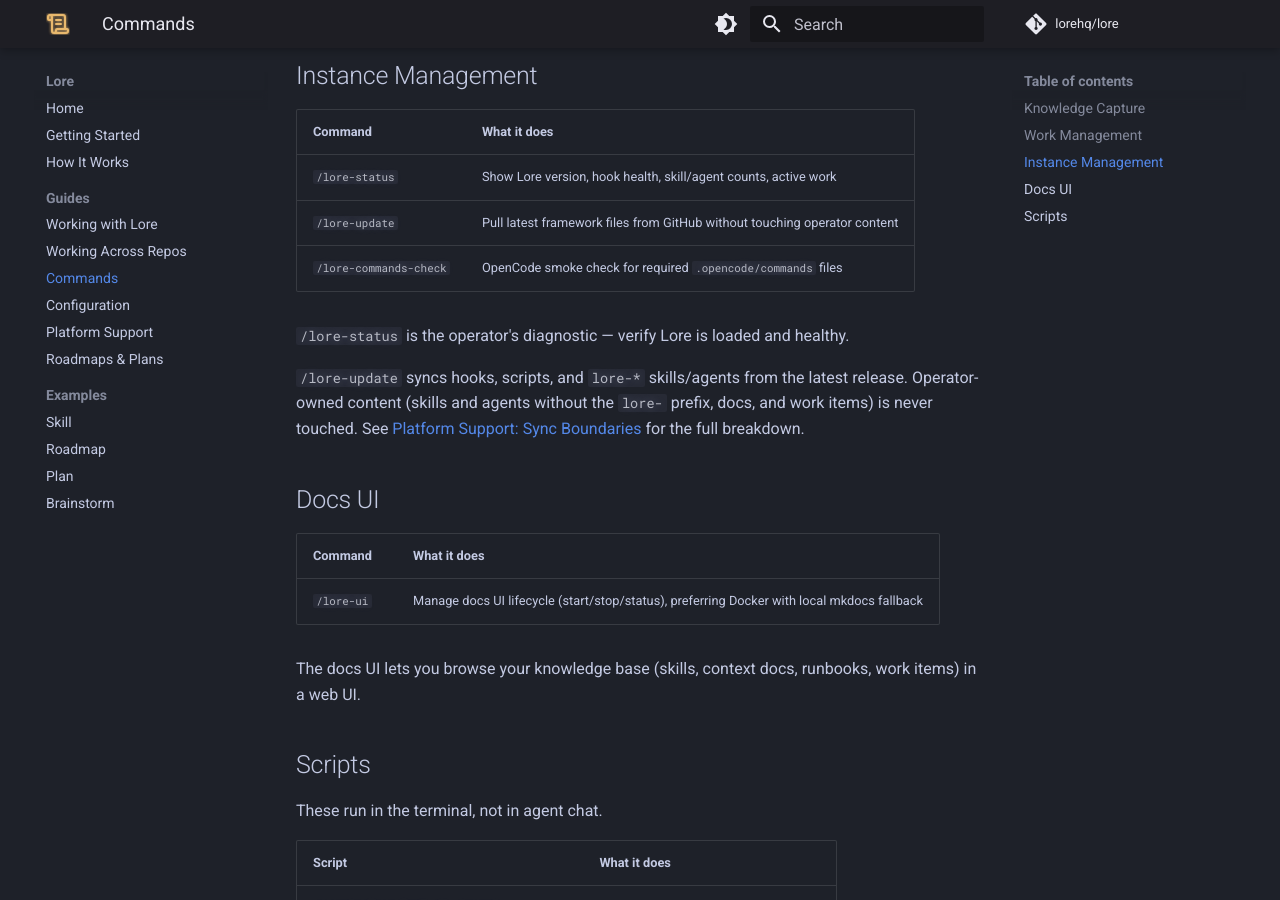
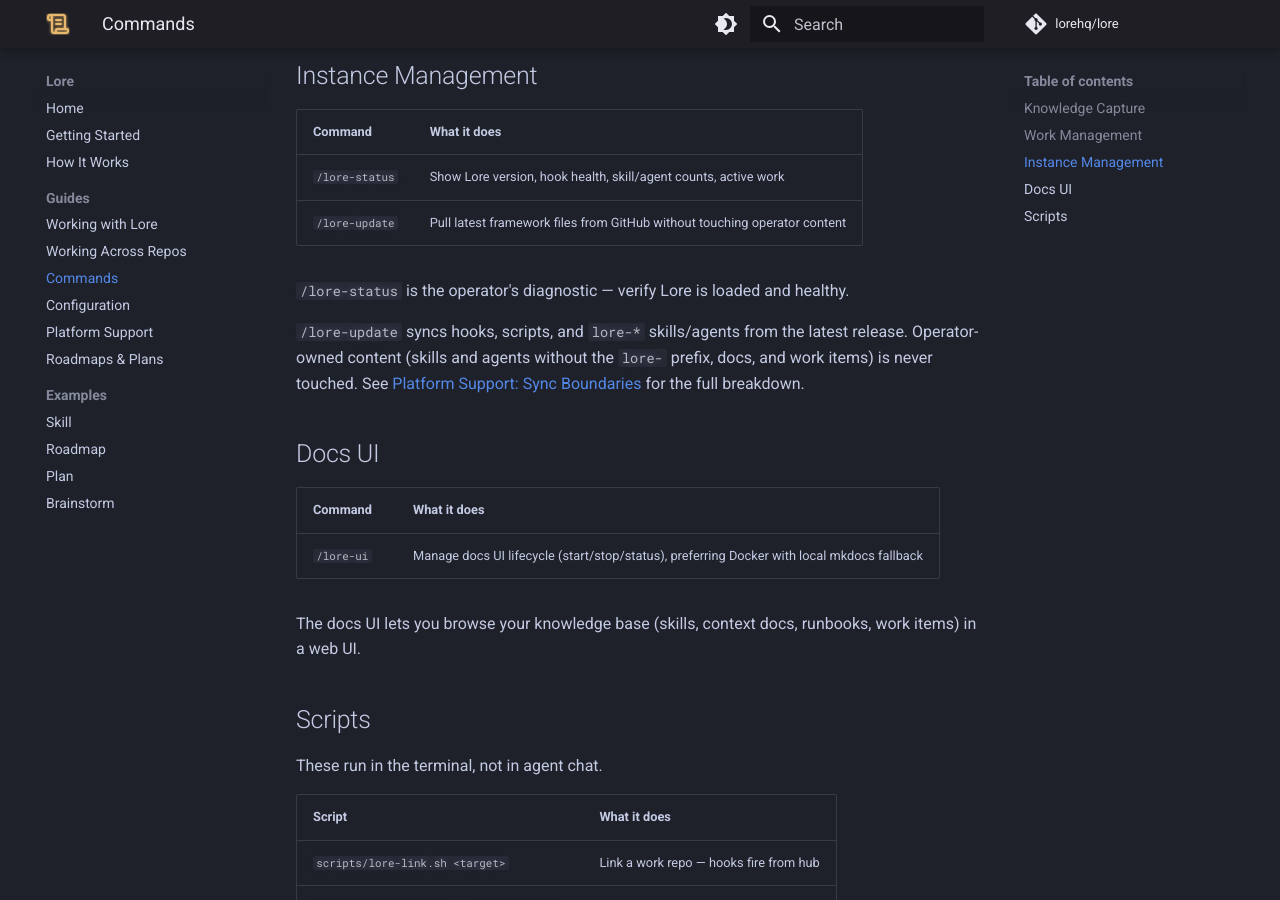
Before and after one commit to lorehq/lore-docs, an MkDocs documentation site: the page built from docs/guides/commands.md, in a window 1280 px wide and 900 px high, scrolled down 884 px. Built offline with MkDocs 1.6.1 and Material for MkDocs 9.7.7, drawn with Linux system fonts in a browser that asks for light colours; comment, search, counter and statistics services are not loaded.

Commit message:
Remove lore-commands-check from command guide

```diff
--- a/docs/guides/commands.md
+++ b/docs/guides/commands.md
@@ -33,7 +33,6 @@ See [Roadmaps & Plans](roadmaps-and-plans.md) for details on format and workflow
 |---------|-------------|
 | `/lore-status` | Show Lore version, hook health, skill/agent counts, active work |
 | `/lore-update` | Pull latest framework files from GitHub without touching operator content |
-| `/lore-commands-check` | OpenCode smoke check for required `.opencode/commands` files |
 
 `/lore-status` is the operator's diagnostic — verify Lore is loaded and healthy.
 
```
